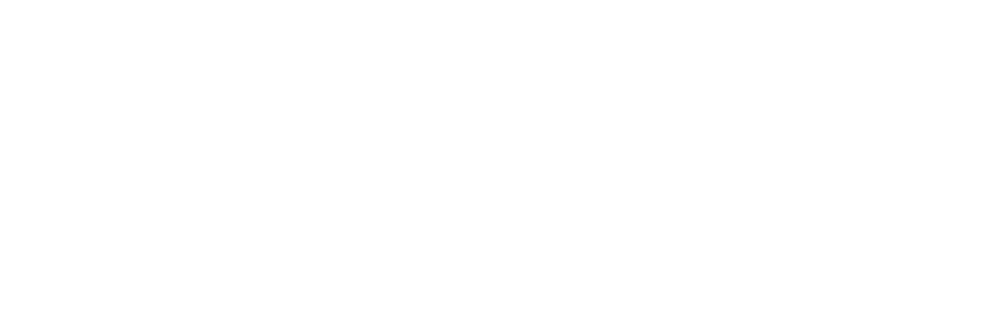
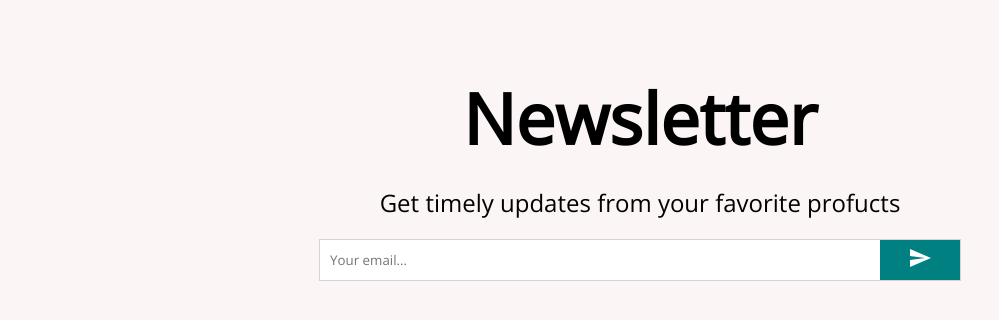
Before and after one commit to dimitrov93/xoxoStore, a React (Create React App) app in the folder client/: page / in a window 1280 px wide. Shown: the part 2475-2795 px from the top of the page, without its empty margins (0-999 px from the left). Before the commit the page ends 2411 px from the top, so only its background shows below. Built offline with nearby package versions, Linux system fonts and the light colour scheme.

Commit message:
Newsletter

```diff
--- /dev/null
+++ b/client/src/components/NewsLetter.js
@@ -0,0 +1,58 @@
+import { Send } from '@material-ui/icons'
+import styled from "styled-components"
+
+const Container = styled.div`
+height: 60vh;
+background-color: #fcf5f5;
+display: flex;
+align-items: center;
+justify-content: center;
+flex-direction: column;
+`
+
+const Title = styled.h1`
+font-size: 70px;
+margin-bottom: 20px;
+`
+const Description = styled.div`
+font-size: 24px;
+font-weight: 20px;
+margin-bottom: 20px;
+
+`
+const InputContainer = styled.div`
+width: 50%;
+height: 40px;
+background-color: white;
+display: flex;
+justify-content: space-between;
+border: 1px solid lightgray;
+`
+const Input = styled.input`
+    border: none;
+    flex: 8;
+    padding-left: 10px;
+`
+const Button = styled.button`
+    flex: 1;
+    border: none;
+    background-color: teal;
+    color: white;
+`
+
+const NewsLetter = () => {
+  return (
+    <Container>
+        <Title>Newsletter</Title>
+        <Description>Get timely updates from your favorite profucts</Description>
+        <InputContainer>
+            <Input placeholder ='Your email...' />
+            <Button>
+                <Send />
+            </Button>
+        </InputContainer>
+    </Container>
+  )
+}
+
+export default NewsLetter
--- a/client/src/pages/Home.js
+++ b/client/src/pages/Home.js
@@ -2,6 +2,7 @@
 import Announcement from '../components/Announcement'
 import Categories from '../components/Categories'
 import Navbar from '../components/Navbar'
+import NewsLetter from '../components/NewsLetter'
 import Products from '../components/Products'
 import Slider from '../components/Slider'
 
@@ -13,6 +14,7 @@
         <Slider />
         <Categories />
         <Products />
+        <NewsLetter />
     </div>
   )
 }
```
